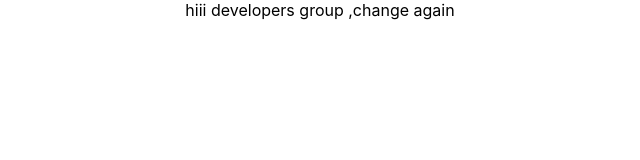
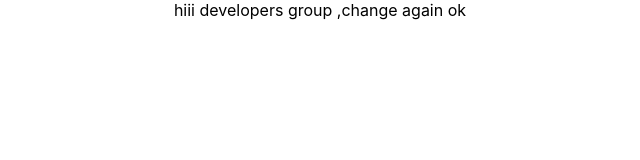
Before and after one commit to Shashinda2001/group-project, a React (Create React App) app in the folder font-End/furniture-app/: page / in a window 1280 px wide. Shown: the top 160 px of the page, without its empty margins (320-960 px from the left). Built offline with nearby package versions, Linux system fonts and the light colour scheme.

Commit message:
test 5 branch

```diff
--- a/font-End/furniture-app/src/App.js
+++ b/font-End/furniture-app/src/App.js
@@ -4,7 +4,7 @@ import './App.css';
 function App() {
   return (
     <div className="App">
-      hiii developers group ,change again
+      hiii developers group ,change again ok
     </div>
   );
 }
```
